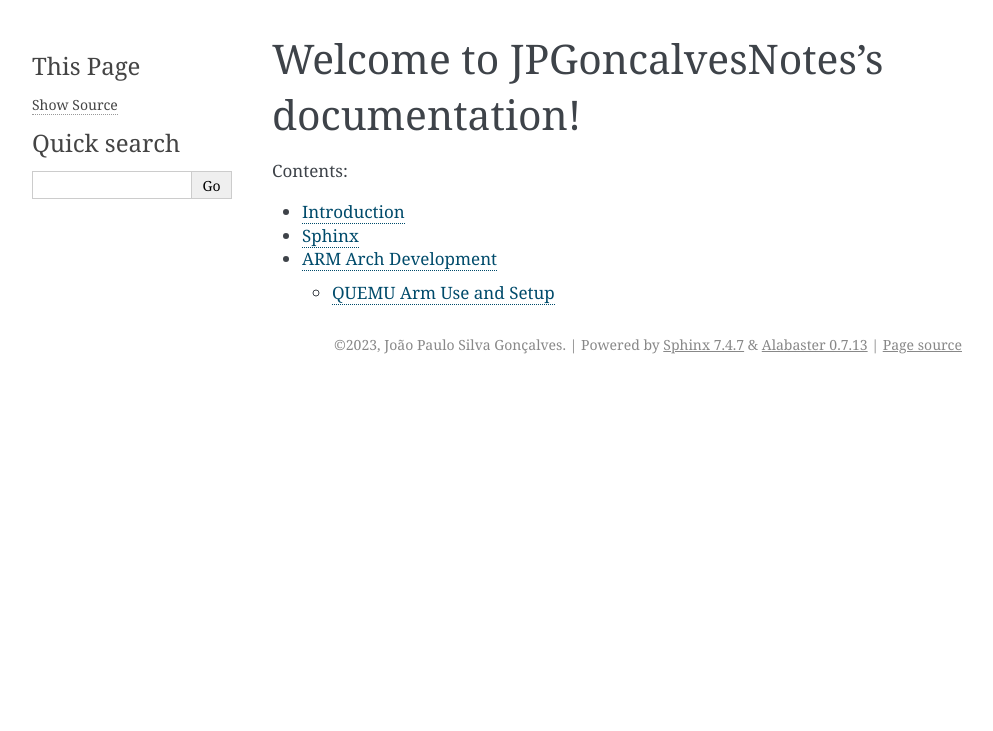
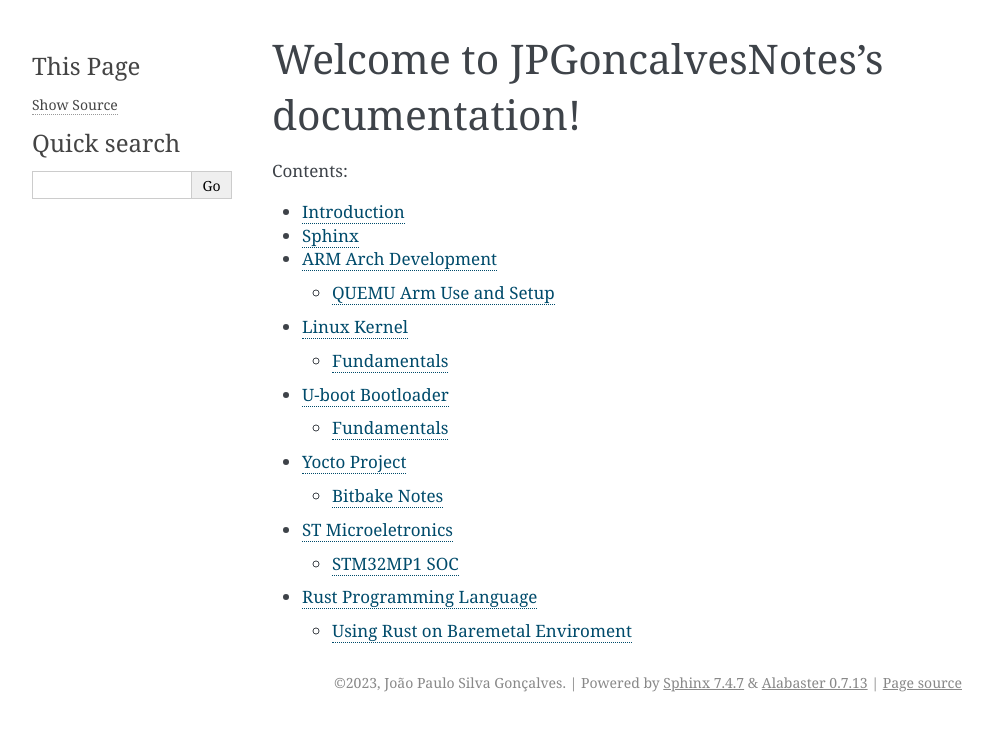
Before and after one commit to JPSGoncalves/sphinx-documentation, a Sphinx documentation site: the page built from jpsg-notes/docs/source/index.rst, in a window 1280 px wide. Shown: the top 731 px of the page, without its empty margins (148-1141 px from the left). Built offline with Sphinx 7.4.7, drawn with Linux system fonts in a browser that asks for light colours.

Commit message:
add more subjects

```diff
--- a/jpsg-notes/docs/source/arm.rst
+++ b/jpsg-notes/docs/source/arm.rst
@@ -3,6 +3,5 @@
 
 .. toctree::
    :maxdepth: 2
-   :caption: Contents:
 
    arm/quemu-arm.rst
--- a/jpsg-notes/docs/source/index.rst
+++ b/jpsg-notes/docs/source/index.rst
@@ -13,3 +13,8 @@
    introduction
    sphinx
    arm
+   linux-kernel
+   u-boot
+   yocto
+   st-micro
+   rust
--- /dev/null
+++ b/jpsg-notes/docs/source/linux-kernel/fundamentals.rst
@@ -0,0 +1,2 @@
+Fundamentals
+============
--- /dev/null
+++ b/jpsg-notes/docs/source/rust.rst
@@ -0,0 +1,7 @@
+Rust Programming Language
+=========================
+
+.. toctree::
+   :maxdepth: 2
+
+   rust/baremetal-rust.rst
--- /dev/null
+++ b/jpsg-notes/docs/source/rust/baremetal-rust.rst
@@ -0,0 +1,2 @@
+Using Rust on Baremetal Enviroment
+==================================
--- /dev/null
+++ b/jpsg-notes/docs/source/st-micro.rst
@@ -0,0 +1,7 @@
+ST Microeletronics
+==================
+
+.. toctree::
+   :maxdepth: 2
+
+   st/stm32mp1.rst
--- /dev/null
+++ b/jpsg-notes/docs/source/st/stm32mp1.rst
@@ -0,0 +1,2 @@
+STM32MP1 SOC
+============
--- /dev/null
+++ b/jpsg-notes/docs/source/u-boot.rst
@@ -0,0 +1,7 @@
+U-boot Bootloader
+=================
+
+.. toctree::
+   :maxdepth: 2
+
+   u-boot/fundamentals.rst
--- /dev/null
+++ b/jpsg-notes/docs/source/u-boot/fundamentals.rst
@@ -0,0 +1,2 @@
+Fundamentals
+============
--- /dev/null
+++ b/jpsg-notes/docs/source/yocto.rst
@@ -0,0 +1,7 @@
+Yocto Project
+=============
+
+.. toctree::
+   :maxdepth: 2
+
+   yocto/bitbake.rst
--- /dev/null
+++ b/jpsg-notes/docs/source/yocto/bitbake.rst
@@ -0,0 +1,2 @@
+Bitbake Notes
+=============
```
Also changed, not shown: jpsg-notes/docs/source/linux-kernel.rst (added, +7 -0 lines).
